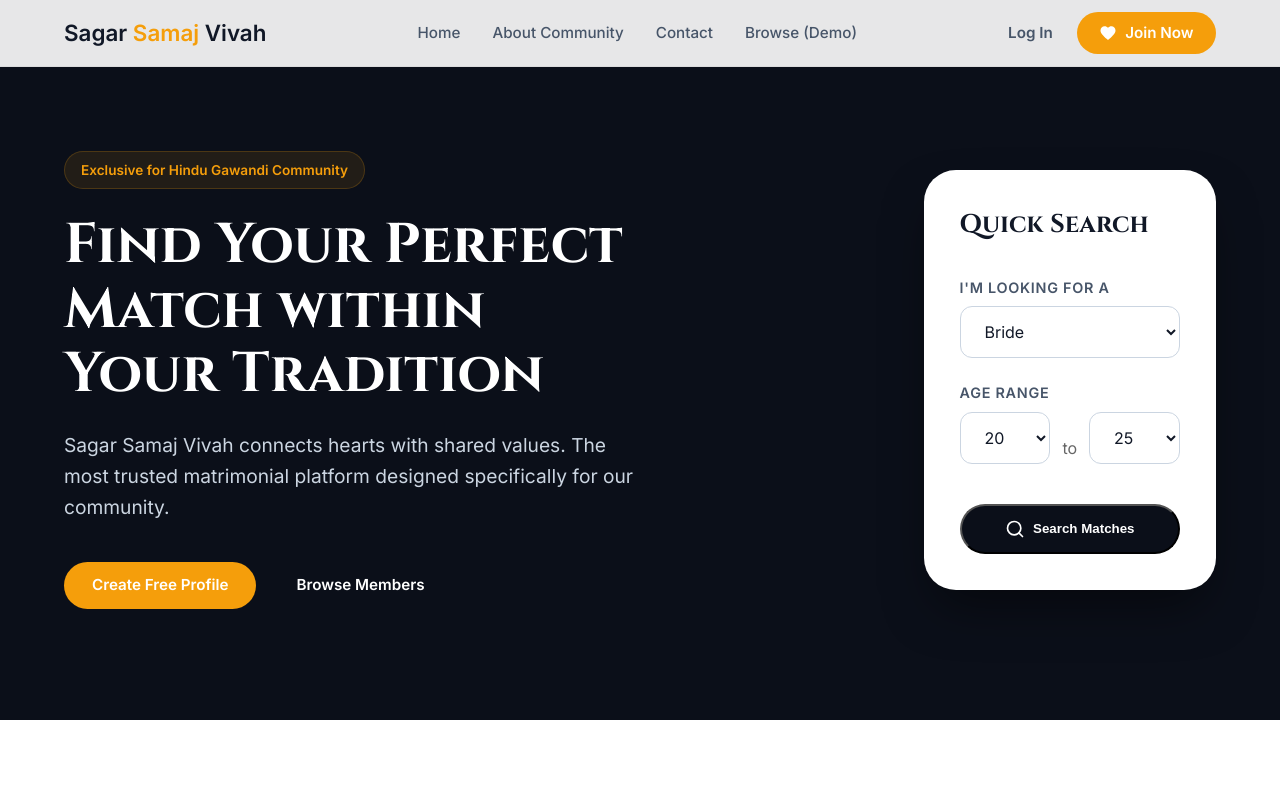
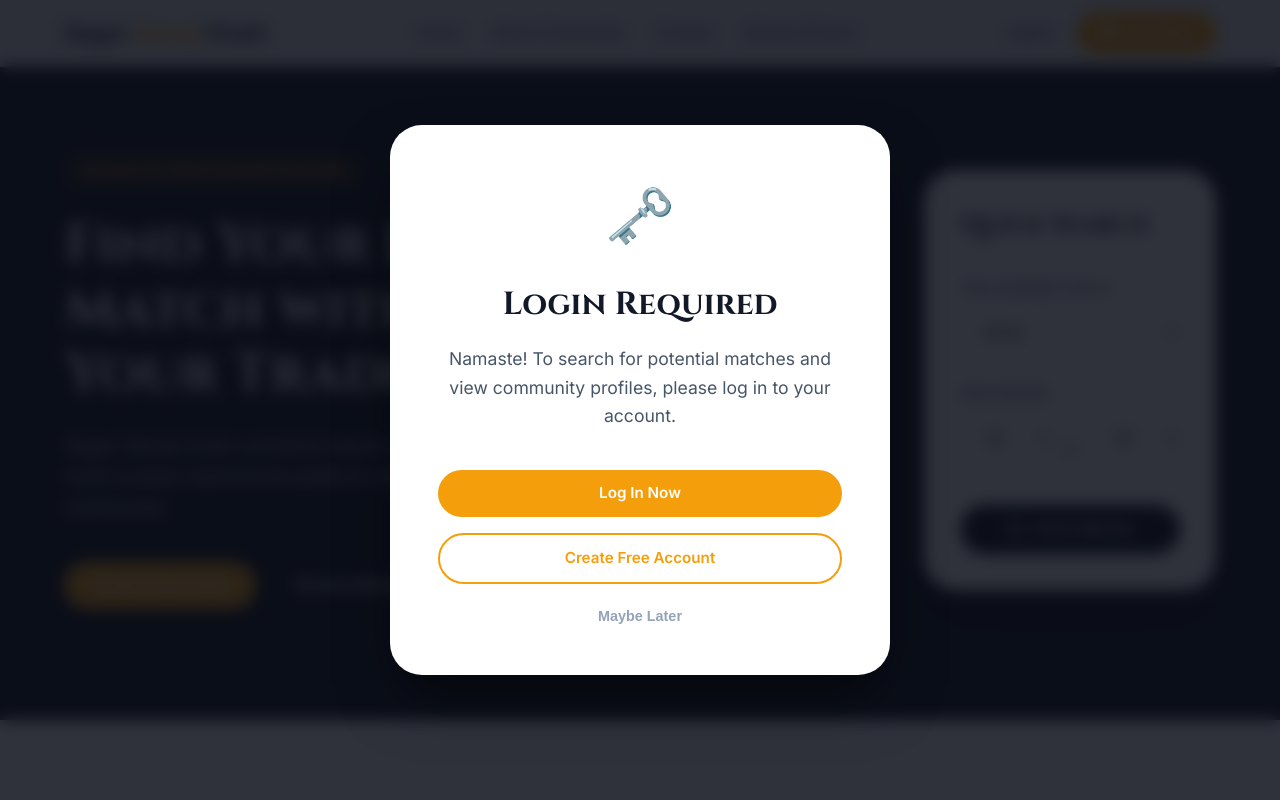
Before and after one commit to DevOpsWithG/matrimonial-website, a Next.js app in the folder sagar_matrimony/frontend/: page / in a window 1280 px wide. Both pictures are taken after a click on the button "Search Matches". Shown: the top 800 px of the page. Built offline with nearby package versions, Linux system fonts and the light colour scheme.

Commit message:
added files

```diff
--- a/sagar_matrimony/frontend/src/app/page.js
+++ b/sagar_matrimony/frontend/src/app/page.js
@@ -1,9 +1,68 @@
+'use client';
+
+import { useState } from 'react';
 import Link from 'next/link';
+import { useRouter } from 'next/navigation';
+import { useAuth } from '../context/AuthContext';
 import styles from './page.module.css';
 
 export default function Home() {
+    const { user } = useAuth();
+    const router = useRouter();
+    const [showLoginModal, setShowLoginModal] = useState(false);
+
+    // Quick Search State
+    const [searchParams, setSearchParams] = useState({
+        lookingFor: 'Female',
+        minAge: 20,
+        maxAge: 25
+    });
+
+    const handleParamChange = (e) => {
+        const { name, value } = e.target;
+        setSearchParams(prev => ({ ...prev, [name]: value }));
+    };
+
+    const handleSearchMatches = (e) => {
+        e.preventDefault();
+
+        if (!user) {
+            setShowLoginModal(true);
+            return;
+        }
+
+        // If logged in, redirect to dashboard search with params
+        const queryParams = new URLSearchParams({
+            gender: searchParams.lookingFor,
+            min_age: searchParams.minAge,
+            max_age: searchParams.maxAge
+        });
+
+        router.push(`/dashboard/search?${queryParams.toString()}`);
+    };
+
     return (
         <main className={styles.main}>
+            {/* Login Prompt Modal */}
+            {showLoginModal && (
+                <div className={styles.modalOverlay} onClick={() => setShowLoginModal(false)}>
+                    <div className={styles.modal} onClick={e => e.stopPropagation()}>
+                        <div className={styles.modalIcon}>🗝️</div>
+                        <h2 className={styles.modalTitle}>Login Required</h2>
+                        <p className={styles.modalText}>
+                            Namaste! To search for potential matches and view community profiles, please log in to your account.
+                        </p>
+                        <div className={styles.modalActions}>
+                            <Link href="/auth/login" className="btn btn-primary">Log In Now</Link>
+                            <Link href="/auth/register" className="btn btn-outline">Create Free Account</Link>
+                        </div>
+                        <button className={styles.modalClose} onClick={() => setShowLoginModal(false)}>
+                            Maybe Later
+                        </button>
+                    </div>
+                </div>
+            )}
+
             {/* Header / Navigation */}
             <header className={styles.header}>
                 <div className="container">
@@ -18,6 +77,8 @@ export default function Home() {
                             <Link href="/browse" className={styles.navLink}>Browse (Demo)</Link>
                         </div>
                         <div className={styles.authLinks}>
+                            {!user ? (
+                                <>
                                     <Link href="/auth/login" className={styles.loginLink}>Log In</Link>
                                     <Link href="/auth/register" className={styles.joinBtn}>
                                         <svg width="18" height="18" viewBox="0 0 24 24" fill="currentColor">
@@ -25,6 +86,10 @@ export default function Home() {
                                         </svg>
                                         Join Now
                                     </Link>
+                                </>
+                            ) : (
+                                <Link href="/dashboard" className={styles.joinBtn}>My Dashboard</Link>
+                            )}
                         </div>
                     </nav>
                 </div>
@@ -41,25 +106,37 @@ export default function Home() {
                                 Sagar Samaj Vivah connects hearts with shared values. The most trusted matrimonial platform designed specifically for our community.
                             </p>
                             <div className={styles.heroActions}>
-                                <Link href="/auth/register" className="btn btn-primary">Create Free Profile</Link>
-                                <Link href="/browse" className="btn btn-text">Browse Members</Link>
+                                {!user && <Link href="/auth/register" className="btn btn-primary">Create Free Profile</Link>}
+                                <Link href={user ? "/dashboard/search" : "/browse"} className="btn btn-text">
+                                    {user ? "Search Matches" : "Browse Members"}
+                                </Link>
                             </div>
                         </div>
 
                         <div className={styles.searchCard}>
                             <h2 className={styles.searchTitle}>Quick Search</h2>
-                            <form>
+                            <form onSubmit={handleSearchMatches}>
                                 <div className="form-group">
                                     <label>I'm looking for a</label>
-                                    <select className="form-control">
-                                        <option>Bride</option>
-                                        <option>Groom</option>
+                                    <select
+                                        className="form-control"
+                                        name="lookingFor"
+                                        value={searchParams.lookingFor}
+                                        onChange={handleParamChange}
+                                    >
+                                        <option value="Female">Bride</option>
+                                        <option value="Male">Groom</option>
                                     </select>
                                 </div>
                                 <div className={styles.searchRow}>
                                     <div className="form-group" style={{ flex: 1 }}>
                                         <label>Age Range</label>
-                                        <select className="form-control" defaultValue="20">
+                                        <select
+                                            className="form-control"
+                                            name="minAge"
+                                            value={searchParams.minAge}
+                                            onChange={handleParamChange}
+                                        >
                                             {Array.from({ length: 43 }, (_, i) => i + 18).map(age => (
                                                 <option key={age} value={age}>{age}</option>
                                             ))}
@@ -68,14 +145,19 @@ export default function Home() {
                                     <div style={{ marginBottom: '1.75rem', color: '#666' }}>to</div>
                                     <div className="form-group" style={{ flex: 1 }}>
                                         <label>&nbsp;</label>
-                                        <select className="form-control" defaultValue="25">
+                                        <select
+                                            className="form-control"
+                                            name="maxAge"
+                                            value={searchParams.maxAge}
+                                            onChange={handleParamChange}
+                                        >
                                             {Array.from({ length: 53 }, (_, i) => i + 18).map(age => (
                                                 <option key={age} value={age}>{age === 70 ? '70+' : age}</option>
                                             ))}
                                         </select>
                                     </div>
                                 </div>
-                                <button type="button" className={styles.searchBtn}>
+                                <button type="submit" className={styles.searchBtn}>
                                     <svg width="20" height="20" viewBox="0 0 24 24" fill="none" stroke="currentColor" strokeWidth="2" strokeLinecap="round" strokeLinejoin="round">
                                         <circle cx="11" cy="11" r="8"></circle>
                                         <line x1="21" y1="21" x2="16.65" y2="16.65"></line>
@@ -141,7 +223,9 @@ export default function Home() {
                 <div className="container">
                     <h2 className={styles.ctaTitle}>Ready to write your love story?</h2>
                     <p className={styles.ctaSubtitle}>Join thousands of happy couples from the Sagar Samaj.</p>
-                    <Link href="/auth/register" className="btn btn-primary">Get Started Today</Link>
+                    <Link href={user ? "/dashboard" : "/auth/register"} className="btn btn-primary">
+                        {user ? "View My Profile" : "Get Started Today"}
+                    </Link>
                 </div>
             </section>
 
--- a/sagar_matrimony/frontend/src/app/page.module.css
+++ b/sagar_matrimony/frontend/src/app/page.module.css
@@ -343,3 +343,81 @@
         font-size: 2.5rem;
     }
 }
+
+/* Auth Modal */
+.modalOverlay {
+    position: fixed;
+    top: 0;
+    left: 0;
+    right: 0;
+    bottom: 0;
+    background: rgba(11, 15, 25, 0.85);
+    backdrop-filter: blur(8px);
+    display: flex;
+    align-items: center;
+    justify-content: center;
+    z-index: 2000;
+    padding: 1.5rem;
+}
+
+.modal {
+    background: var(--white);
+    padding: 3rem;
+    border-radius: 2rem;
+    max-width: 500px;
+    width: 100%;
+    text-align: center;
+    box-shadow: 0 30px 60px -12px rgba(0, 0, 0, 0.5);
+    animation: modalIn 0.4s cubic-bezier(0.16, 1, 0.3, 1);
+}
+
+@keyframes modalIn {
+    from {
+        opacity: 0;
+        transform: translateY(20px) scale(0.95);
+    }
+
+    to {
+        opacity: 1;
+        transform: translateY(0) scale(1);
+    }
+}
+
+.modalIcon {
+    font-size: 3.5rem;
+    margin-bottom: 1.5rem;
+}
+
+.modalTitle {
+    font-size: 2rem;
+    color: var(--navy-900);
+    margin-bottom: 1rem;
+    font-family: var(--font-heading);
+}
+
+.modalText {
+    color: var(--slate-600);
+    font-size: 1.1rem;
+    margin-bottom: 2.5rem;
+    line-height: 1.6;
+}
+
+.modalActions {
+    display: flex;
+    flex-direction: column;
+    gap: 1rem;
+}
+
+.modalClose {
+    margin-top: 1.5rem;
+    background: none;
+    border: none;
+    color: var(--slate-400);
+    font-weight: 600;
+    cursor: pointer;
+    font-size: 0.9rem;
+}
+
+.modalClose:hover {
+    color: var(--navy-900);
+}
```
Also changed, not shown: sagar_matrimony/frontend/src/app/dashboard/search/page.js (+38 -11 lines). Lines whose indentation alone changed are shown as unchanged.
